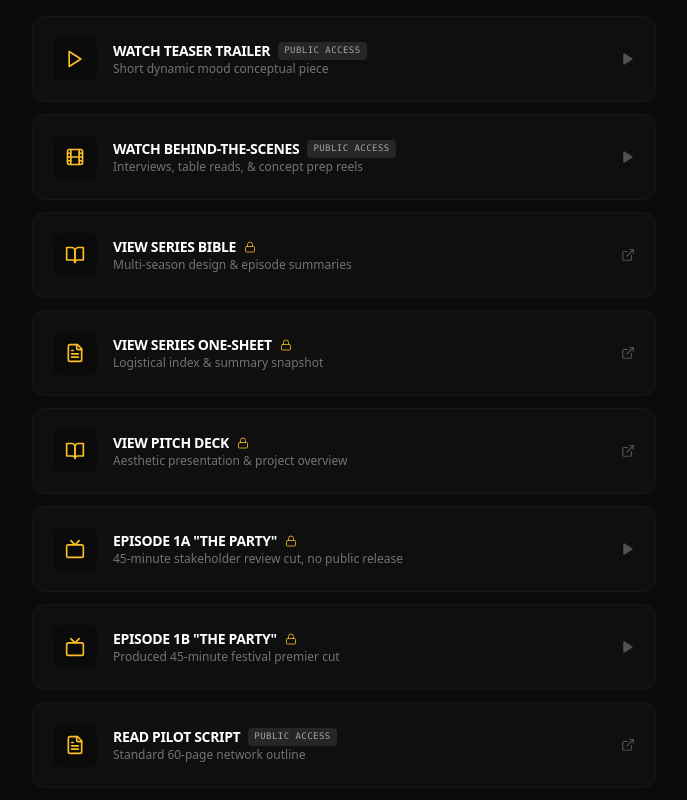
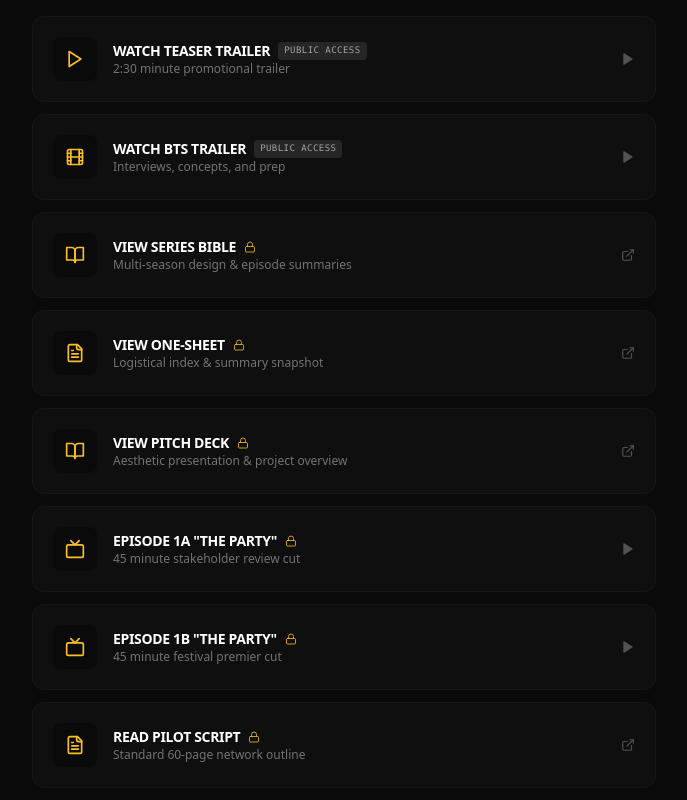
Before and after one commit to kaipaynter/undone-screening-room-v2, a React (Vite) app: page / in a window 1280 px wide. Shown: the part 360-1160 px from the top of the page, without its empty margins (296-983 px from the left). Built offline with nearby package versions, Linux system fonts and the light colour scheme.

Commit message:
title update

```diff
--- a/src/App.jsx
+++ b/src/App.jsx
@@ -166,7 +166,7 @@ export default function App() {
         {/* Executive Direct Link Tree Stack */}
         <div className="space-y-3">
 
-          {/* Link: Teaser Trailer (UNLOCKED - PUBLIC) */}
+          {/* Link 1: Watch Teaser Trailer (PUBLIC) */}
           <button
             onClick={() => setActiveVideo('teaser')}
             className="w-full p-5 rounded-xl bg-neutral-900/40 border border-neutral-900 hover:border-amber-500/30 hover:bg-neutral-900/80 transition-all flex items-center justify-between group"
@@ -180,13 +180,13 @@ export default function App() {
                   <h3 className="font-bold text-white text-sm tracking-tight uppercase">Watch Teaser Trailer</h3>
                   <span className="text-[9px] font-mono bg-neutral-800 text-neutral-400 px-1.5 py-0.5 rounded uppercase tracking-wider">{"Public Access"}</span>
                 </div>
-                <p className="text-neutral-500 text-xs">Short dynamic mood conceptual piece</p>
+                <p className="text-neutral-500 text-xs">2:30 minute promotional trailer</p>
               </div>
             </div>
             <Play size={14} fill="currentColor" className="text-neutral-600 group-hover:text-amber-400 transition-colors" />
           </button>
 
-          {/* Link: BTS Trailer (UNLOCKED - PUBLIC) */}
+          {/* Link 2: Watch BTS Trailer (PUBLIC) */}
           <button
             onClick={() => setActiveVideo('bts')}
             className="w-full p-5 rounded-xl bg-neutral-900/40 border border-neutral-900 hover:border-amber-500/30 hover:bg-neutral-900/80 transition-all flex items-center justify-between group"
@@ -197,16 +197,16 @@ export default function App() {
               </div>
               <div className="text-left">
                 <div className="flex items-center space-x-2">
-                  <h3 className="font-bold text-white text-sm tracking-tight uppercase">Watch Behind-The-Scenes</h3>
+                  <h3 className="font-bold text-white text-sm tracking-tight uppercase">Watch BTS Trailer</h3>
                   <span className="text-[9px] font-mono bg-neutral-800 text-neutral-400 px-1.5 py-0.5 rounded uppercase tracking-wider">{"Public Access"}</span>
                 </div>
-                <p className="text-neutral-500 text-xs">Interviews, table reads, & concept prep reels</p>
+                <p className="text-neutral-500 text-xs">Interviews, concepts, and prep</p>
               </div>
             </div>
             <Play size={14} fill="currentColor" className="text-neutral-600 group-hover:text-amber-400 transition-colors" />
           </button>
 
-          {/* Link: Series Bible (LOCKED) */}
+          {/* Link 3: View Series Bible (LOCKED) */}
           <button
             onClick={() => handleProtectedAction('document', 'bible')}
             className="w-full p-5 rounded-xl bg-neutral-900/40 border border-neutral-900 hover:border-amber-500/30 hover:bg-neutral-900/80 transition-all flex items-center justify-between group relative overflow-hidden"
@@ -230,7 +230,7 @@ export default function App() {
             <ExternalLink size={14} className="text-neutral-600 group-hover:text-amber-400 transition-colors" />
           </button>
 
-          {/* Link: One-Sheet (LOCKED) */}
+          {/* Link 4: View One-sheet (LOCKED) */}
           <button
             onClick={() => handleProtectedAction('document', 'onesheet')}
             className="w-full p-5 rounded-xl bg-neutral-900/40 border border-neutral-900 hover:border-amber-500/30 hover:bg-neutral-900/80 transition-all flex items-center justify-between group relative overflow-hidden"
@@ -241,7 +241,7 @@ export default function App() {
               </div>
               <div className="text-left">
                 <div className="flex items-center space-x-2">
-                  <h3 className="font-bold text-white text-sm tracking-tight uppercase">View Series One-Sheet</h3>
+                  <h3 className="font-bold text-white text-sm tracking-tight uppercase">View One-sheet</h3>
                   {isUnlocked ? (
                     <Unlock size={12} className="text-emerald-500" />
                   ) : (
@@ -254,7 +254,7 @@ export default function App() {
             <ExternalLink size={14} className="text-neutral-600 group-hover:text-amber-400 transition-colors" />
           </button>
 
-          {/* Link: Pitch Deck (LOCKED) */}
+          {/* Link 5: View Pitch Deck (LOCKED) */}
           <button
             onClick={() => handleProtectedAction('document', 'deck')}
             className="w-full p-5 rounded-xl bg-neutral-900/40 border border-neutral-900 hover:border-amber-500/30 hover:bg-neutral-900/80 transition-all flex items-center justify-between group relative overflow-hidden"
@@ -278,7 +278,7 @@ export default function App() {
             <ExternalLink size={14} className="text-neutral-600 group-hover:text-amber-400 transition-colors" />
           </button>
 
-          {/* Link: Episode 1A "The Party" Stakeholder Screener (LOCKED) */}
+          {/* Link 6: Episode 1A "The Party" (LOCKED) */}
           <button
             onClick={() => handleProtectedAction('video', 'ep1')}
             className="w-full p-5 rounded-xl bg-neutral-900/40 border border-neutral-900 hover:border-amber-500/30 hover:bg-neutral-900/80 transition-all flex items-center justify-between group relative overflow-hidden"
@@ -296,13 +296,13 @@ export default function App() {
                     <Lock size={12} className="text-amber-400/80" />
                   )}
                 </div>
-                <p className="text-neutral-500 text-xs">45-minute stakeholder review cut, no public release</p>
+                <p className="text-neutral-500 text-xs">45 minute stakeholder review cut</p>
               </div>
             </div>
             <Play size={14} fill="currentColor" className="text-neutral-600 group-hover:text-amber-400 transition-colors" />
           </button>
 
-          {/* Link: Episode 1B "The Party" Festival Cut (LOCKED) */}
+          {/* Link 7: Episode 1B "The Party" (LOCKED) */}
           <button
             onClick={() => handleProtectedAction('video', 'ep1b')}
             className="w-full p-5 rounded-xl bg-neutral-900/40 border border-neutral-900 hover:border-amber-500/30 hover:bg-neutral-900/80 transition-all flex items-center justify-between group relative overflow-hidden"
@@ -320,16 +320,16 @@ export default function App() {
                     <Lock size={12} className="text-amber-400/80" />
                   )}
                 </div>
-                <p className="text-neutral-500 text-xs">Produced 45-minute festival premier cut</p>
+                <p className="text-neutral-500 text-xs">45 minute festival premier cut</p>
               </div>
             </div>
             <Play size={14} fill="currentColor" className="text-neutral-600 group-hover:text-amber-400 transition-colors" />
           </button>
 
-          {/* Link: Pilot Script (UNLOCKED - PUBLIC) */}
+          {/* Link 8: Read Pilot Script (LOCKED) */}
           <button
-            onClick={() => setActiveDocument('script')}
-            className="w-full p-5 rounded-xl bg-neutral-900/40 border border-neutral-900 hover:border-amber-500/30 hover:bg-neutral-900/80 transition-all flex items-center justify-between group"
+            onClick={() => handleProtectedAction('document', 'script')}
+            className="w-full p-5 rounded-xl bg-neutral-900/40 border border-neutral-900 hover:border-amber-500/30 hover:bg-neutral-900/80 transition-all flex items-center justify-between group relative overflow-hidden"
           >
             <div className="flex items-center space-x-4">
               <div className="p-3 rounded-lg bg-neutral-950 text-amber-400 group-hover:scale-105 transition-transform">
@@ -338,7 +338,11 @@ export default function App() {
               <div className="text-left">
                 <div className="flex items-center space-x-2">
                   <h3 className="font-bold text-white text-sm tracking-tight uppercase">Read Pilot Script</h3>
-                  <span className="text-[9px] font-mono bg-neutral-800 text-neutral-400 px-1.5 py-0.5 rounded uppercase tracking-wider">{"Public Access"}</span>
+                  {isUnlocked ? (
+                    <Unlock size={12} className="text-emerald-500" />
+                  ) : (
+                    <Lock size={12} className="text-amber-400/80" />
+                  )}
                 </div>
                 <p className="text-neutral-500 text-xs">Standard 60-page network outline</p>
               </div>
@@ -346,7 +350,7 @@ export default function App() {
             <ExternalLink size={14} className="text-neutral-600 group-hover:text-amber-400 transition-colors" />
           </button>
 
-          {/* Link: Creator Bio (UNLOCKED - PUBLIC) */}
+          {/* Link 9: Creator Biography (PUBLIC) */}
           <button
             onClick={() => setActiveDocument('bio')}
             className="w-full p-5 rounded-xl bg-neutral-900/40 border border-neutral-900 hover:border-amber-500/30 hover:bg-neutral-900/80 transition-all flex items-center justify-between group"
@@ -357,7 +361,7 @@ export default function App() {
               </div>
               <div className="text-left">
                 <div className="flex items-center space-x-2">
-                  <h3 className="font-bold text-white text-sm tracking-tight uppercase">Creator Bio</h3>
+                  <h3 className="font-bold text-white text-sm tracking-tight uppercase">Creator Biography</h3>
                   <span className="text-[9px] font-mono bg-neutral-800 text-neutral-400 px-1.5 py-0.5 rounded uppercase tracking-wider">{"Public Access"}</span>
                 </div>
                 <p className="text-neutral-500 text-xs">Professional background and credentials</p>
```
Also changed, not shown: 1 other file (tests, documents, lock files or other folders).
